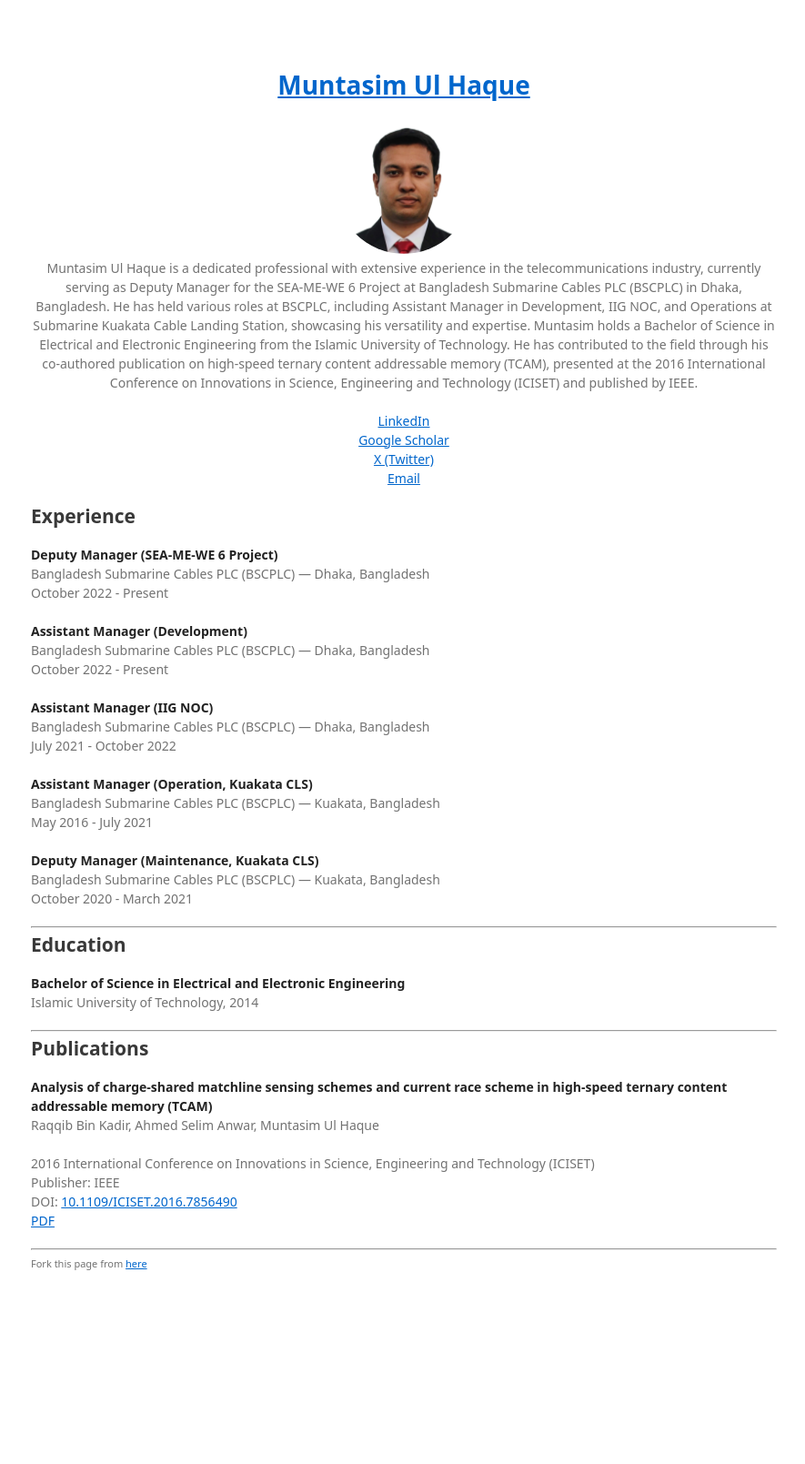
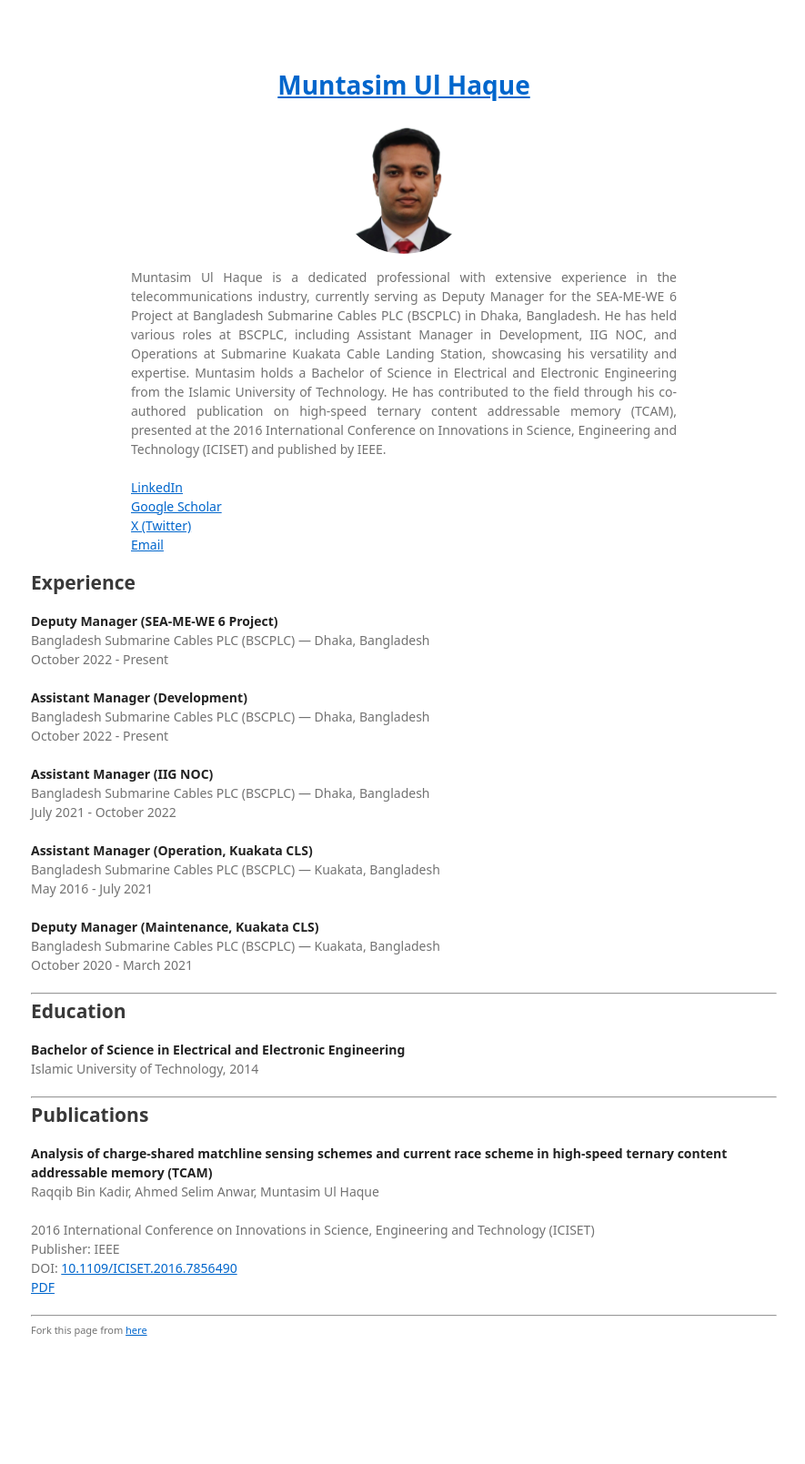
Before and after one commit to muntasimulhaque/muntasimulhaque.github.io, a Jekyll site: the page built from index.md, in a window 1280 px wide. Shown: the whole page at 91% size, without its empty margins (196-1081 px from the left). Built offline with Jekyll 4.4.1, drawn with Linux system fonts in a browser that asks for light colours; our own code applies the rules of GitHub Pages for plain Markdown files; a script that is not in the unit is left out; before the commit the page ends 1536 px from its top, so only the background shows below that.

Commit message:
Update style.css

```diff
--- a/assets/css/style.css
+++ b/assets/css/style.css
@@ -54,6 +54,18 @@ header img {
   max-width: 150px; /* Limit the maximum width of the logo */
   height: auto;     /* Maintain aspect ratio */
   border-radius: 50%; /* Make it circular if the image is square */
+}
+
+header h1 {
+  margin-top: 0;
+}
+
+header p {
+  text-align: center; /* Center-align the description */
+  margin: 10px 0; /* Space around the description */
+  max-width: 600px; /* Limit the width for better readability */
+  margin: 10px auto; /* Center-align paragraph */
+  text-align: justify; /* Justify the text */
 }
 
 header ul {
```
